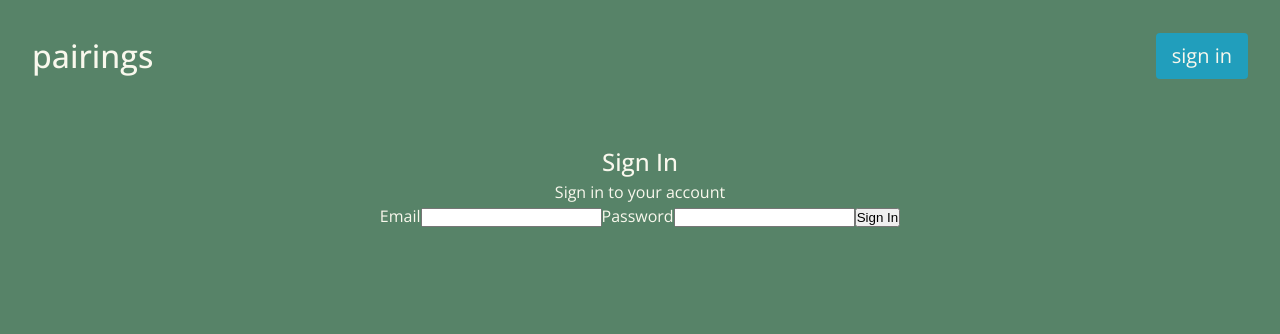
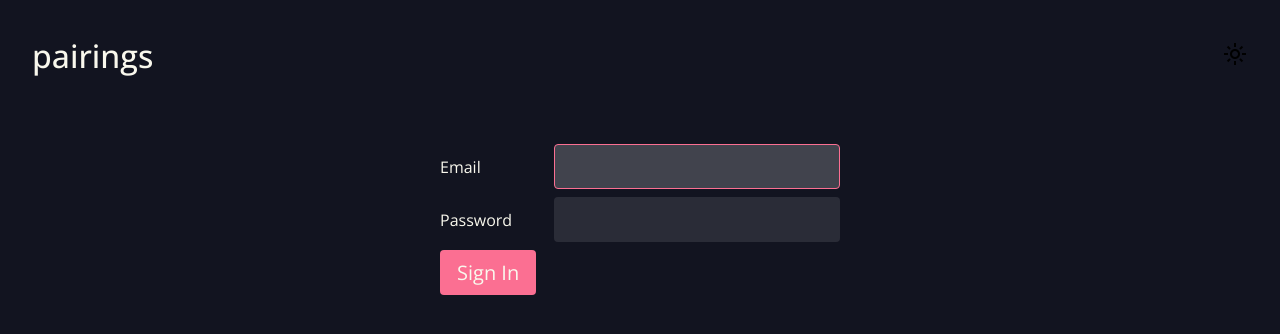
Before and after one commit to mreed4/pairing, a React (Vite) app: page /sign-in in a window 1280 px wide. Shown: the top 334 px of the page. Built offline with nearby package versions, Linux system fonts and the light colour scheme.

Commit message:
Theming, flesh out SignInPage

```diff
--- a/src/Components/App.jsx
+++ b/src/Components/App.jsx
@@ -1,10 +1,25 @@
-import { useState } from "react";
+import { useContext } from "react";
+import { AppContext } from "./Contexts/AppContext";
 import { BrowserRouter as Router, Routes, Route, Link, useLocation } from "react-router-dom";
 
 import "../assets/css/App.css";
 
 import StartPage from "./Pages/StartPage";
 import SignInPage from "./Pages/SignInPage";
+
+function ThemeToggle() {
+  const { theme, toggleTheme } = useContext(AppContext);
+
+  return (
+    <button className="theme-toggle" onClick={toggleTheme}>
+      {theme === "light-theme" ? (
+        <span className="material-symbols-outlined">dark_mode</span>
+      ) : (
+        <span className="material-symbols-outlined">light_mode</span>
+      )}
+    </button>
+  );
+}
 
 function Header() {
   const location = useLocation();
@@ -14,6 +29,7 @@ function Header() {
       <Link to="/">
         <h1>Pairings</h1>
       </Link>
+      <div>
         <nav>
           <ul>
             {location.pathname === "/" && (
@@ -29,20 +45,27 @@ function Header() {
                 </li>
               </>
             )}
+            {location.pathname !== "/sign-in" && (
               <li>
-            <Link to="/sign-in" className="sign-in-link">
+                <Link to="/sign-in" className="sign-in-link button pink">
                   Sign In
                 </Link>
               </li>
+            )}
           </ul>
         </nav>
+        <ThemeToggle />
+      </div>
     </header>
   );
 }
 
 function App() {
+  const { theme } = useContext(AppContext);
+
   return (
     <Router>
+      <div className={`app ${theme}`}>
         <Header />
         <main>
           <Routes>
@@ -52,6 +75,7 @@ function App() {
             <Route path="*" element={<h2>Not Found</h2>} />
           </Routes>
         </main>
+      </div>
     </Router>
   );
 }
--- a/src/Components/Contexts/AppContext.jsx
+++ b/src/Components/Contexts/AppContext.jsx
@@ -1,9 +1,34 @@
-import { createContext, useState } from "react";
+import { createContext, useState, useEffect } from "react";
 
 const AppContext = createContext();
 
 function AppProvider({ children }) {
-  const value = {};
+  const [theme, setTheme] = useState("dark-theme");
+
+  (function getTheme() {
+    const theme = localStorage.getItem("theme");
+    if (theme) return theme;
+    return "light-theme";
+  })();
+
+  function toggleTheme() {
+    if (theme === "light-theme") setTheme("dark-theme");
+    else setTheme("light-theme");
+  }
+
+  useEffect(() => {
+    function refreshTheme() {
+      localStorage.setItem("theme", theme);
+    }
+
+    refreshTheme();
+  }, [theme]);
+
+  const value = {
+    theme,
+    setTheme,
+    toggleTheme,
+  };
 
   return <AppContext.Provider value={value}>{children}</AppContext.Provider>;
 }
--- a/src/Components/Pages/SignInPage.jsx
+++ b/src/Components/Pages/SignInPage.jsx
@@ -1,16 +1,30 @@
+import { useRef, useEffect } from "react";
+
 import "../../assets/css/SignInPage.css";
 
 export default function SignInPage() {
+  const emailRef = useRef();
+
+  useEffect(() => {
+    emailRef.current.focus();
+  }, []);
+
   return (
     <div id="sign-in-page" className="app-page fade-in">
-      <h2>Sign In</h2>
-      <p>Sign in to your account</p>
-      <form>
-        <label htmlFor="email">Email</label>
-        <input type="email" id="email" autoComplete="email" />
-        <label htmlFor="current-password">Password</label>
-        <input type="password" id="current-password" autoComplete="current-password" />
-        <button type="submit">Sign In</button>
+      {/* <h2>Sign In</h2> */}
+      {/* <p>Sign in to your account</p> */}
+      <form onSubmit={(e) => e.preventDefault()}>
+        <label htmlFor="email">
+          Email
+          <input type="email" id="email" autoComplete="email" ref={emailRef} />
+        </label>
+        <label htmlFor="current-password">
+          Password
+          <input type="password" id="current-password" autoComplete="current-password" />
+        </label>
+        <button type="submit" className="button pink">
+          Sign In
+        </button>
       </form>
     </div>
   );
--- a/src/assets/css/App.css
+++ b/src/assets/css/App.css
@@ -1,3 +1,61 @@
+:root {
+  font-family: "Open Sans", sans-serif;
+  line-height: 1.5;
+  font-weight: 400;
+
+  --white: hsl(51.8, 50%, 95.4%);
+  --white-dark: hsl(51.8, 50%, 90%);
+  --tan: #caa781;
+  --tan-dark: #b59b6a;
+  --pink: #fb6f92;
+  --blue: #219ebc;
+  --gold: #ffb703;
+  --green: #3ec300;
+  --black: #121420;
+  --olive: hsl(143.2, 20.2%, 42.7%);
+  --olive-light: hsl(143.2, 20.2%, 47.7%);
+  --olive-dark: hsl(135, 17%, 38.9%);
+  --olive-darker: hsl(135, 17%, 33.9%);
+
+  color-scheme: light dark;
+  color: var(--white);
+  background: var(--olive);
+
+  font-synthesis: none;
+  text-rendering: optimizeLegibility;
+  -webkit-font-smoothing: antialiased;
+  -moz-osx-font-smoothing: grayscale;
+  -webkit-text-size-adjust: 100%;
+
+  transition: color 125ms ease-out, background 125ms ease-out;
+}
+
+.app {
+  min-height: 100vh;
+  display: flex;
+  flex-direction: column;
+  justify-content: flex-start;
+}
+
+.light-theme {
+  color: var(--white);
+  background: var(--olive);
+}
+
+.dark-theme {
+  background: var(--black);
+}
+
+.light-theme .highlight {
+  color: var(--white);
+  background: var(--olive-darker);
+}
+
+.dark-theme .highlight {
+  color: var(--black);
+  background: var(--white);
+}
+
 #root {
   margin: 0 auto;
 }
@@ -25,13 +83,82 @@ header ul li {
   font-size: 1.25rem;
 }
 
+header > div {
+  display: flex;
+  flex-direction: row;
+  justify-content: space-between;
+  align-items: center;
+}
+
 header .sign-in-link {
+  margin-left: 2rem;
+}
+
+.button {
   display: inline-block;
   padding: 0.5rem 1rem;
   border-radius: 0.25rem;
-  background-color: var(--blue);
+  font-size: 1.25rem;
+}
+
+.button.pink {
+  background-color: var(--pink);
+  color: var(--white);
+}
+
+header .theme-toggle {
   margin-left: 2rem;
+  cursor: pointer;
+}
+
+label {
+  margin-bottom: 0.5rem;
+}
+
+input {
   font-size: 1.25rem;
+  padding: 0.5rem 1rem;
+  border-radius: 0.25rem;
+  transition: background 125ms ease-out, color 125ms ease-out;
+}
+
+input:focus {
+  border: 1px solid var(--pink);
+}
+
+.light-theme input::placeholder {
+  color: var(--olive-darker);
+}
+
+.light-theme input:focus::placeholder {
+  color: var(--olive-dark);
+}
+
+.light-theme input[type="email"],
+.light-theme input[type="password"],
+.light-theme input[type="text"] {
+  background: var(--olive-dark);
+  color: var(--black);
+}
+
+.light-theme input[type="email"]:focus,
+.light-theme input[type="password"]:focus,
+.light-theme input[type="text"]:focus {
+  background: var(--olive-light);
+  color: var(--white);
+}
+
+.dark-theme input[type="email"],
+.dark-theme input[type="password"],
+.dark-theme input[type="text"] {
+  background: hsla(0, 0%, 100%, 0.1);
+  color: var(--black);
+}
+
+.dark-theme input[type="email"]:focus,
+.dark-theme input[type="password"]:focus,
+.dark-theme input[type="text"]:focus {
+  background: hsla(0, 0%, 100%, 0.2);
   color: var(--white);
 }
 
--- a/src/assets/css/SignInPage.css
+++ b/src/assets/css/SignInPage.css
@@ -4,3 +4,11 @@
   justify-content: center;
   align-items: center;
 }
+
+#sign-in-page form {
+  width: 400px;
+}
+
+#sign-in-page input {
+  margin-left: 1rem;
+}
--- a/src/assets/css/StartPage.css
+++ b/src/assets/css/StartPage.css
@@ -25,6 +25,16 @@
   transition: background-color 125ms ease-out, backdrop-filter 125ms ease-out;
 }
 
+.light-theme #intro > div {
+  background-color: hsla(143.2, 20.2%, 42.7%, 0.7);
+  backdrop-filter: blur(5px) saturate(65%);
+}
+
+.dark-theme #intro > div {
+  background-color: hsla(231.4, 28%, 9.8%, 0.8);
+  backdrop-filter: blur(10px) brightness(75%);
+}
+
 #intro p {
   font-size: 5rem;
   max-width: 1024px;
@@ -46,6 +56,18 @@
   padding: 6rem 0;
   border-bottom: 2px solid var(--olive-light);
   transition: border-bottom 125ms ease-out;
+}
+
+.light-theme #about,
+.light-theme #features,
+.light-theme #pricing {
+  border-bottom: 2px solid var(--olive-light);
+}
+
+.dark-theme #about,
+.dark-theme #features,
+.dark-theme #pricing {
+  border-bottom: 2px solid hsl(231.4, 28%, 13.8%);
 }
 
 #about {
--- a/src/assets/css/index.css
+++ b/src/assets/css/index.css
@@ -1,40 +1,3 @@
-:root {
-  font-family: "Open Sans", sans-serif;
-  line-height: 1.5;
-  font-weight: 400;
-
-  --white: hsl(51.8, 50%, 95.4%);
-  --white-dark: hsl(51.8, 50%, 90%);
-  --tan: #caa781;
-  --tan-dark: #b59b6a;
-  --pink: #fb6f92;
-  --blue: #219ebc;
-  --gold: #ffb703;
-  --green: #3ec300;
-  --black: #121420;
-  --olive: hsl(143.2, 20.2%, 42.7%);
-  --olive-light: hsl(143.2, 20.2%, 47.7%);
-  --olive-dark: hsl(135, 17%, 38.9%);
-  --olive-darker: hsl(135, 17%, 33.9%);
-
-  color-scheme: light dark;
-  color: var(--white);
-  background: var(--olive);
-
-  font-synthesis: none;
-  text-rendering: optimizeLegibility;
-  -webkit-font-smoothing: antialiased;
-  -moz-osx-font-smoothing: grayscale;
-  -webkit-text-size-adjust: 100%;
-
-  transition: color 125ms ease-out, background 125ms ease-out;
-}
-
-.highlight {
-  color: var(--white) !important;
-  background: var(--olive-darker);
-}
-
 * {
   box-sizing: border-box;
   margin: 0;
@@ -54,16 +17,21 @@ body {
   min-height: 100vh;
 }
 
-@media (prefers-color-scheme: dark) {
-  :root {
-    color: var(--white);
-    background: var(--black);
-  }
+input,
+textarea,
+button {
+  font-family: inherit;
+  font-size: inherit;
+  border: 1px solid transparent;
+  outline: none;
+  background: none;
+}
 
-  .highlight {
-    color: var(--black) !important;
-    background: var(--white);
-  }
+label {
+  display: flex;
+  flex-direction: row;
+  justify-content: space-between;
+  align-items: center;
 }
 
 @media (prefers-reduced-motion: reduce) {
--- a/src/main.jsx
+++ b/src/main.jsx
@@ -7,9 +7,9 @@ import "./assets/css/index.css";
 import App from "./Components/App";
 
 ReactDOM.createRoot(document.getElementById("root")).render(
-  <AppProvider>
-    {/* <React.StrictMode> */}
-    <App />
-    {/* </React.StrictMode> */}
-  </AppProvider>
+  <React.StrictMode>
+    <AppProvider>
+      <App />
+    </AppProvider>
+  </React.StrictMode>
 );
```
Lines whose indentation alone changed are shown as unchanged.
